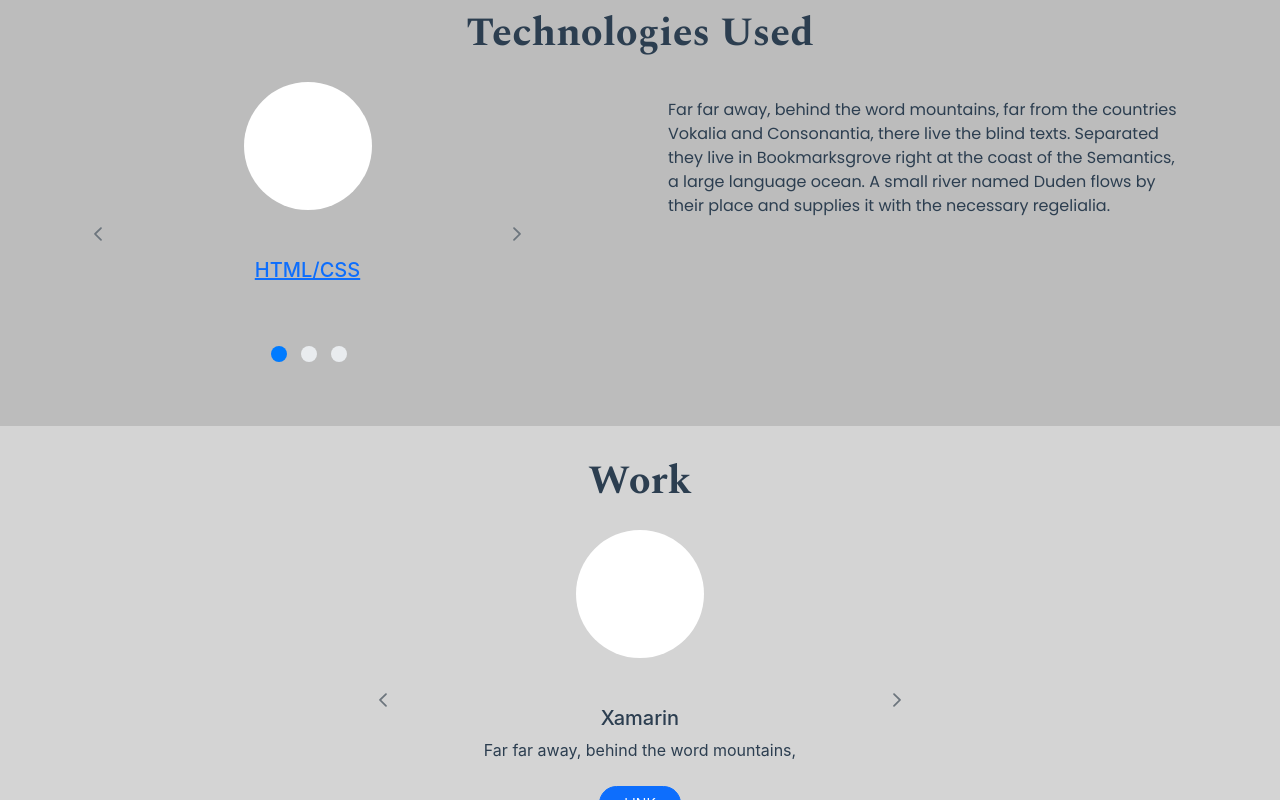
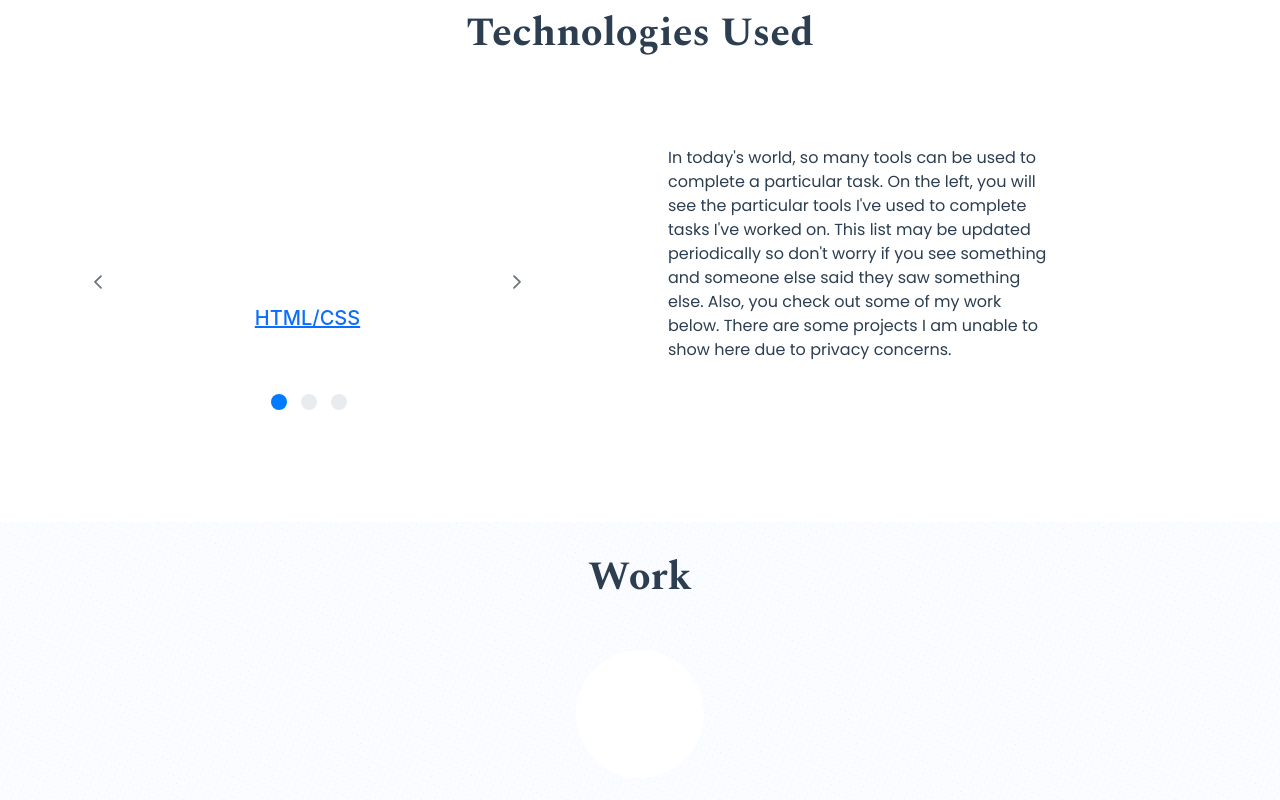
Before and after one commit to Jon-Mykal/personal-website, a Vue app: page /services/development in a window 1280 px wide. Shown: the part 320-1120 px from the top of the page. Built offline with nearby package versions, Linux system fonts and the light colour scheme.

Commit message:
Styling edits

```diff
--- a/src/views/DevelopmentView.vue
+++ b/src/views/DevelopmentView.vue
@@ -5,7 +5,7 @@
             <h3 class="py-3">Technologies Used</h3>
             <section class="container">
                 <section class="row pb-2">
-                    <section class="col-12 col-md-6 col-lg-5">
+                    <section class="col-12 col-md-6 col-lg-5 py-5">
                         <Carousel :value="toolsUsed" :numVisible="1" :circular="true" containerClass="tools-used">
                             <template #item="slotProps">
                             <section class="pb-5">
@@ -22,23 +22,23 @@
                             </template>
                         </Carousel>
                     </section>
-                    <section class="col-md-6 col-12 offset-lg-1">
+                    <section class="col-md-6 col-12 offset-lg-1 py-5">
                         <section class="wrapper d-flex px-3 flex-column pb-3 text-md-start">
-                        <p class="pt-3">
-                            Far far away, behind the word mountains, far from the countries Vokalia and Consonantia, there live the blind texts.
-                            Separated they live in Bookmarksgrove right at the coast of the Semantics, a large language ocean.
-                            A small river named Duden flows by their place and supplies it with the necessary regelialia.
+                        <p class="pt-3 pb-0 align-self-center align-self-md-start gw--p-adjustment">
+                            In today's world, so many tools can be used to complete a particular task. On the left, you will see the particular tools I've used to complete tasks I've worked on.
+                            This list may be updated periodically so don't worry if you see something and someone else said they saw something else.
+                            Also, you check out some of my work below. There are some projects I am unable to show here due to privacy concerns.
                         </p>
                         </section>
                     </section>
                 </section>
             </section>
         </section>
-        <section class="dev-work py-3">
+        <section class="dev-work py-3 gw--bg-off-white-blue-pattern">
         <h3 class="py-3">Work</h3>
         <section class="container">
             <section class="row pb-2 justify-content-center">
-            <section class="col-12 col-md-8 col-lg-6">
+            <section class="col-12 col-md-8 col-lg-6 pt-4 pb-2">
             <Carousel :value="workProjects" :numVisible="1" :circular="true">
                 <template #item="slotProps">
                 <section class="pb-5">
@@ -118,15 +118,15 @@ export default {
 </script>
 
 <style scoped>
-.tech-stacks {
+/* .tech-stacks {
 
     background: #bcbcbc;
-}
+} */
 
-.dev-work {
+/* .dev-work {
     background: #d4d4d4;
 
-}
+} */
 
 .circle {
   height: 8rem;
```
